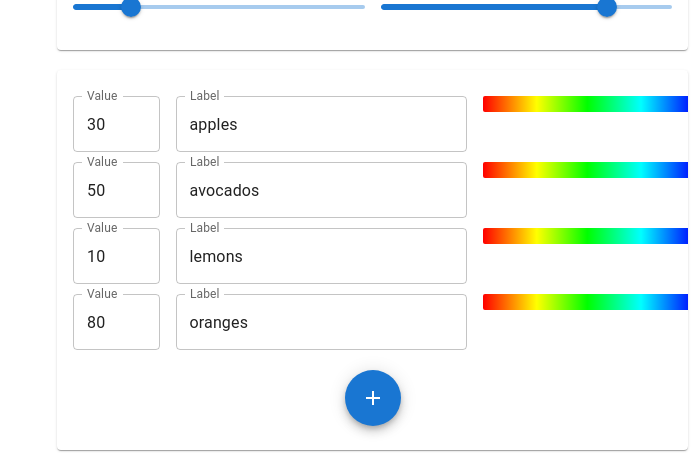
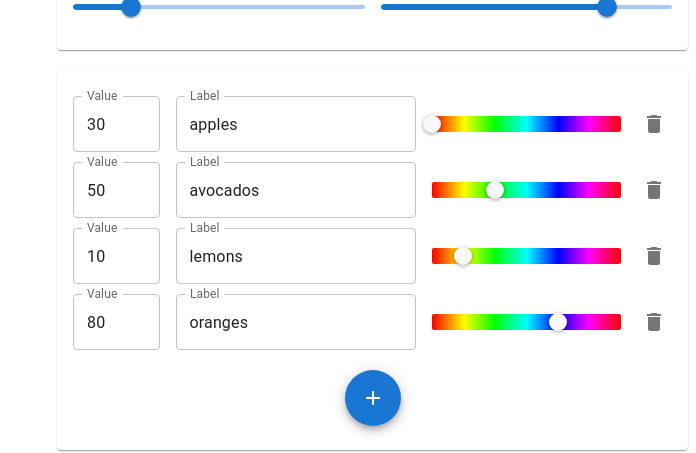
Before and after one commit to woles/react-pie3d, a React (Create React App) app in the folder example/: page / in a window 1280 px wide. Shown: the part 125-578 px from the top of the page, without its empty margins (584-1280 px from the left). Built offline with nearby package versions, Linux system fonts and the light colour scheme.

Commit message:
Deleting data from example

```diff
--- a/example/src/Components/DataForm.tsx
+++ b/example/src/Components/DataForm.tsx
@@ -15,8 +15,8 @@ export const DataForm = (): JSX.Element => {
     <Card style={{ marginTop: 20 }}>
       <CardContent>
         <form>
-          {data.map(({ value, label }, index) => (
-              <DataFormItem key={index} value={value} label={label} index={index} />
+          {data.map(({ value, label, color }, index) => (
+              <DataFormItem key={index} value={value} color={color} label={label} index={index} />
           ))}
         </form>
         <Box
--- a/example/src/Components/DataFormItem.tsx
+++ b/example/src/Components/DataFormItem.tsx
@@ -1,7 +1,10 @@
 import * as React from 'react'
 import { HuePicker } from 'react-color'
+import Box from '@mui/material/Box'
+import IconButton from '@mui/material/IconButton'
 import Grid from '@mui/material/Grid'
 import TextField from '@mui/material/TextField'
+import DeleteIcon from '@mui/icons-material/Delete'
 
 import { ChartContext } from '../Context'
 
@@ -16,7 +19,7 @@ export const DataFormItem = ({ color, value, label, index }: Props) => {
   const { dispatch } = React.useContext(ChartContext)
 
   return (
-    <Grid container spacing={2} style={{ paddingTop: 10 }}>
+    <Grid container spacing={2} style={{ paddingTop: 10 }} alignItems="center">
       <Grid item xs={2}>
         <TextField
           type="number"
@@ -25,7 +28,7 @@ export const DataFormItem = ({ color, value, label, index }: Props) => {
           onChange={(event) => dispatch({ type: 'updateDataValue', payload: { index, value: Number((event.target as HTMLInputElement).value) } })}
         />
       </Grid>
-      <Grid item xs={6}>
+      <Grid item xs={5}>
         <TextField
             style={{ width: '100%' }}
             value={label}
@@ -34,11 +37,32 @@ export const DataFormItem = ({ color, value, label, index }: Props) => {
           />
       </Grid>
       <Grid item xs={4}>
-        <HuePicker
-          style={{ width: '90%' }}
-          color={color}
-          onChangeComplete={(value) => dispatch({ type: 'updateDataColor', payload: { index, color: value.hex } })}
-        />
+      <Box
+          display="flex"
+          justifyContent="center"
+          alignItems="center"
+          minHeight="20"
+        >
+          <HuePicker
+            color={color}
+            onChange={(value) => dispatch({ type: 'updateDataColor', payload: { index, color: value.hex } })}
+          />
+        </Box>
+      </Grid>
+      <Grid item xs={1}>
+        <Box
+          display="flex"
+          justifyContent="center"
+          alignItems="center"
+          minHeight="20"
+        >
+          <IconButton
+              size="small"
+              onClick={() => dispatch({ type: 'deleteData', payload: index })}
+            >
+              <DeleteIcon />
+            </IconButton>
+          </Box>
       </Grid>
     </Grid>
   )
--- a/example/src/Context.tsx
+++ b/example/src/Context.tsx
@@ -18,14 +18,19 @@ export const ChartContext = React.createContext<AppContext>({
   state: defaultState,
 })
 
-const newData = (index: number)  => ({
+const newData = (length: number)  => ({
   value: 10,
-  color: defaultColors[defaultColors.length % index],
+  color: defaultColors[length % defaultColors.length],
   label: 'new fruit'
 })
 
 const chartReducer = (state: ChartContextType, { payload, type }: Actions) => {
   switch (type) {
+    case 'deleteData':
+      return {
+        ...state,
+        data: state.data.filter((_, index) => index !== payload)
+      }
     case 'updateConfig': {
       return {
         ...state,
--- a/example/src/types.ts
+++ b/example/src/types.ts
@@ -28,6 +28,7 @@ export type ActionsMap = {
     index: number
     label: string
   }
+  deleteData: number
   updateHight: number
   updateIR: number
   updateSize: number
```
